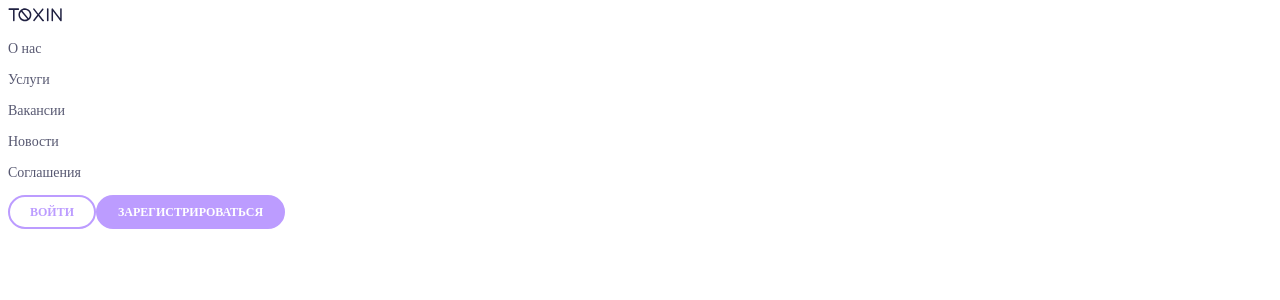
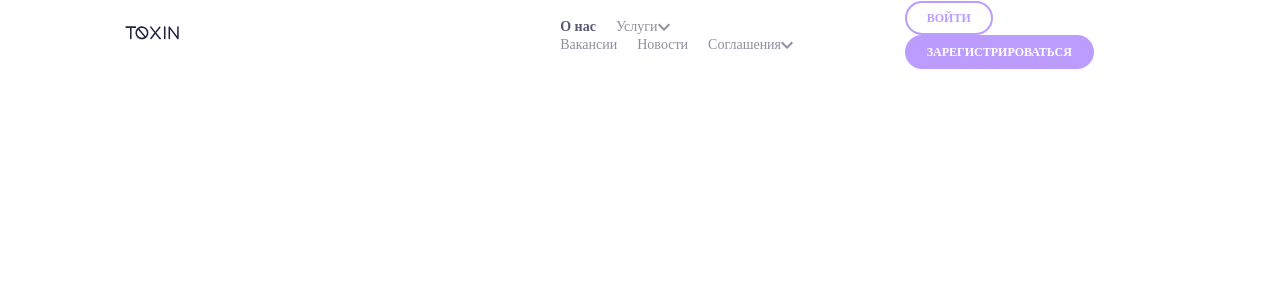
Before and after one commit to Miraclecod/guest-portal, a React (Create React App) app: page /dashboard in a window 1280 px wide. Shown: the top 300 px of the page. Built offline with nearby package versions, Linux system fonts and the light colour scheme; a web font is replaced by a local one.

Commit message:
add header style

```diff
--- a/src/containers/HeaderBar/HeaderBar.js
+++ b/src/containers/HeaderBar/HeaderBar.js
@@ -1,9 +1,30 @@
 import React from 'react';
+import { Link } from 'react-router-dom';
 import toxin from '../../images/toxin.svg';
+import expand from '../../images/expand.svg';
 import './HeaderBar.scss';
 
-const HeaderBar = () => {
+const HeaderBar = props => {
 
+    const [isOpenModal, setOpenModal] = React.useState(false)
+
+    const { user, signOut, token } = props
+
+    // React.useEffect(() => {
+    //     const closeLogOutModal = document.getElementById('dashBoardContainer')
+    //     closeLogOutModal.addEventListener('click', () => setOpenModal(false))
+    //     return function removeListener() {
+    //     closeLogOutModal.removeEventListener('click', () => setOpenModal(false))
+    //     }
+    // })
+
+    // const openAndCloseLogOutModal = () => {
+    //     if (!isOpenModal) {
+    //         setOpenModal(true)
+    //     } else {
+    //         setOpenModal(false)
+    //     }
+    // }
 
 
     return (
@@ -15,12 +36,12 @@ const HeaderBar = () => {
                     alt="toxin"
                 />
             </div>
-            <div className="HeaderBar-Column">
-                <p>О нас</p>
-                <p>Услуги</p>
-                <p>Вакансии</p>
-                <p>Новости</p>
-                <p>Соглашения</p>
+            <div className="HeaderBar-Column HeaderBar-Column-left">
+                <Link to='/about' className="Link-style Link-style-bold">О нас</Link>
+                <Link to='/about' className="Link-style">Услуги<img src={expand} /></Link>
+                <Link to='/about' className="Link-style">Вакансии</Link>
+                <Link to='/about' className="Link-style">Новости</Link>
+                <Link to='/about' className="Link-style">Соглашения<img src={expand} /></Link>
             </div>
             <div className="HeaderBar-Column">
                 <button className="button1">ВОЙТИ</button>
--- a/src/containers/HeaderBar/HeaderBar.scss
+++ b/src/containers/HeaderBar/HeaderBar.scss
@@ -1,3 +1,40 @@
+
+.HeaderBar-Container {
+    height: 70px;
+    display: flex;
+    flex-direction: row;
+    margin-left: 9.8%;
+    margin-right: 9.8%;
+}
+
+.HeaderBar-Column {
+    margin-top: auto;
+    margin-bottom: auto;
+    flex-direction: row;
+    justify-content: space-around;
+    margin-right: 0px;
+    margin-left: 0%;
+}
+
+.HeaderBar-Column-left {
+    margin-left: 37%;
+}
+
+.Link-style {
+    padding-right: 20px;
+    font-family: Montserrat;
+    font-style: normal;
+    font-weight: normal;
+    font-size: 14px;
+    line-height: 17px;
+    text-decoration: none;
+    color: rgba(31, 32, 65, 0.5);
+}
+
+.Link-style-bold {
+    font-weight: bold;
+    color: rgba(31, 32, 65, 0.75);
+}
 
 .button1 {
     min-width: 87px;
--- a/src/styles/_global.scss
+++ b/src/styles/_global.scss
@@ -0,0 +1,5 @@
+
+* {
+    margin: 0px;
+    padding: 0px;
+}
```
Also changed, not shown: src/images/expand.svg (added).
